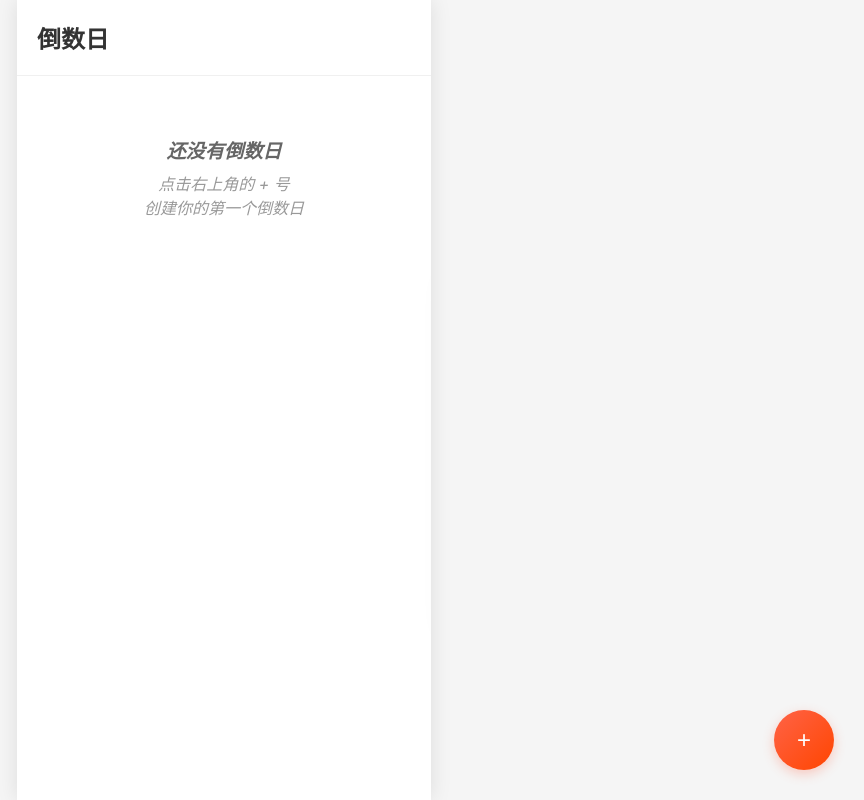
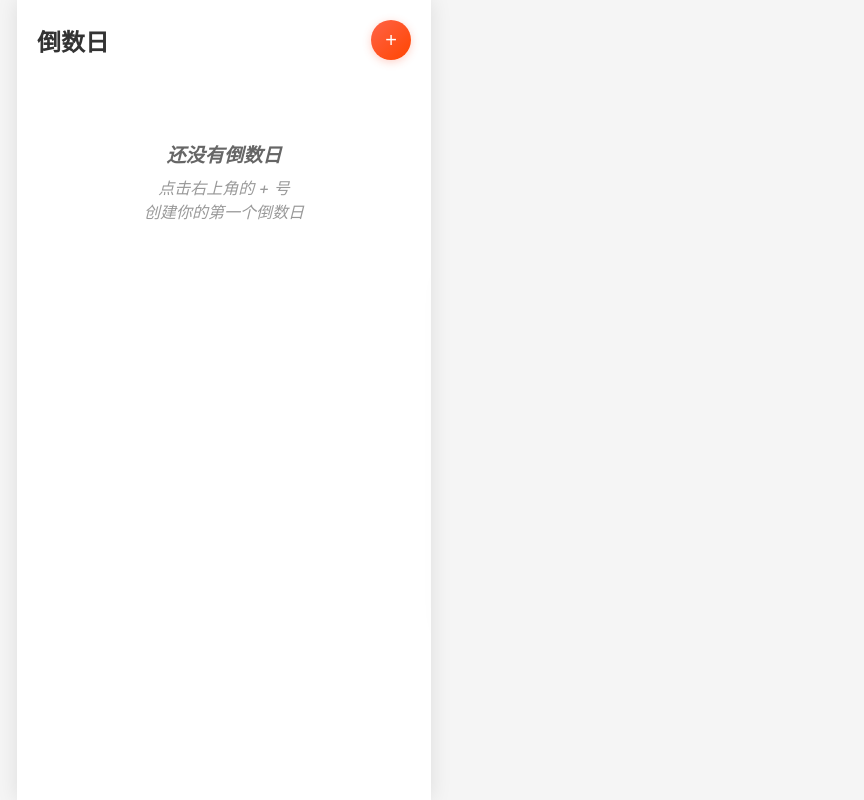
Before and after one commit to duzhaoo/ImDay-PWA, a plain HTML site: page index.html in a window 1280 px wide. Shown: the whole page, without its empty margins (416-1280 px from the left). Drawn offline with Linux system fonts and the light colour scheme.

Commit message:
Add files via upload

```diff
--- a/styles.css
+++ b/styles.css
@@ -41,7 +41,6 @@ body {
     align-items: center;
     padding: 20px;
     background: white;
-    border-bottom: 1px solid #f0f0f0;
 }
 
 .list-header h1 {
@@ -51,26 +50,25 @@ body {
 }
 
 .add-btn {
-    position: fixed;
-    bottom: 30px;
-    right: 30px;
-    width: 60px;
-    height: 60px;
+    width: 40px;
+    height: 40px;
     background: linear-gradient(135deg, #FF6347, #FF4500);
     color: white;
     border: none;
     border-radius: 50%;
-    font-size: 24px;
+    font-size: 20px;
     font-weight: 300;
     cursor: pointer;
-    box-shadow: 0 4px 12px rgba(255, 99, 71, 0.3);
+    box-shadow: 0 2px 8px rgba(255, 99, 71, 0.3);
     transition: all 0.3s ease;
-    z-index: 100;
+    display: flex;
+    align-items: center;
+    justify-content: center;
 }
 
 .list-main {
     padding: 20px;
-    height: calc(100vh - 81px);
+    height: calc(100vh - 80px);
     overflow-y: auto;
 }
 
@@ -160,7 +158,6 @@ body {
     align-items: center;
     padding: 20px;
     background: white;
-    border-bottom: 1px solid #f0f0f0;
 }
 
 .create-header h1, .detail-header h1 {
@@ -238,7 +235,7 @@ input[type="date"]:focus {
     display: flex;
     align-items: center;
     justify-content: center;
-    height: calc(100vh - 81px);
+    height: calc(100vh - 80px);
     padding: 20px;
     background: #f8f9fa;
 }
```
